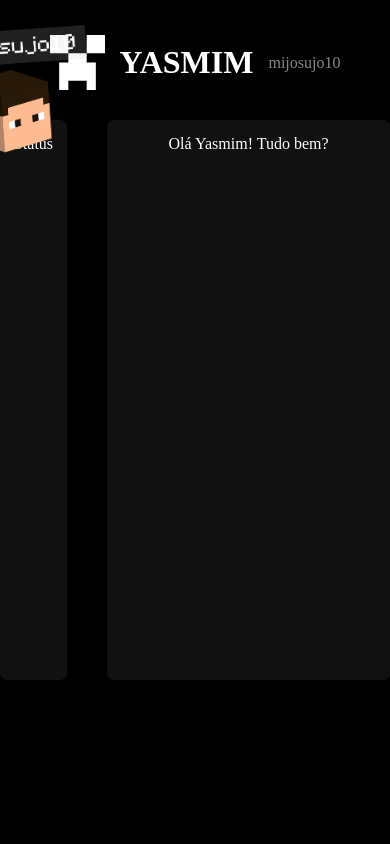
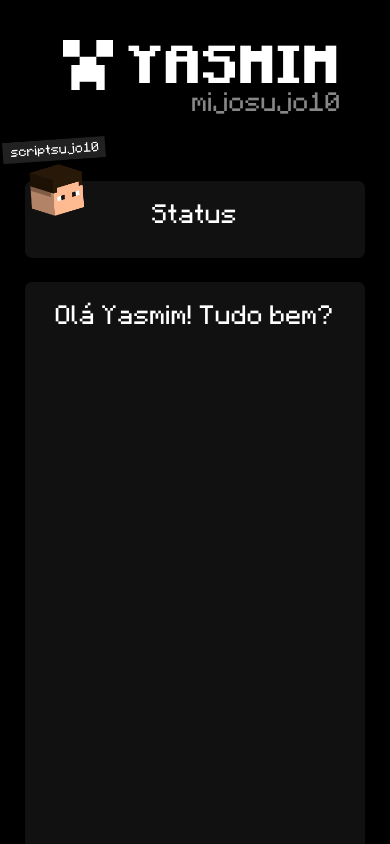
Before and after one commit to brayanvaladares/curso-html_css, a plain HTML site: page Yasmim/index.html in a window 390 px wide. Shown: the top 844 px of the page. Drawn offline with Linux system fonts and the light colour scheme.

Commit message:
Adicionando reponsividade para dispositivos mobile

```diff
--- a/Yasmim/index.html
+++ b/Yasmim/index.html
@@ -9,6 +9,7 @@
   <body>
     <header>
       <div class="titulo">
+        <div class="imagem"></div>
         <svg
           class="creeper"
           xmlns="http://www.w3.org/2000/svg"
@@ -21,13 +22,15 @@
             d="M4 6H2v6h2v-2h4v2h2V6H8V4H4v2zm4-2h4V0H8v4zM0 4h4V0H0v4z"
           ></path>
         </svg>
-        <h1>YASMIM</h1>
-        <p>mijosujo10</p>
+        <div class="textos-titulo">
+          <h1>YASMIM</h1>
+          <p>mijosujo10</p>
+        </div>
       </div>
     </header>
     <main>
       <div class="container-barraLateral">
-        <img src="imgs/scriptsujo10.png" alt="" class="scriptsujo10" />
+        <img src="imgs/scriptsujo10.png" alt="" height="150" width="auto" class="scriptsujo10" />
         <div class="barraLateral-mensagem"><p>Status</p></div>
       </div>
       <div class="container-principal">
--- a/Yasmim/style.css
+++ b/Yasmim/style.css
@@ -1,3 +1,15 @@
+@font-face {
+  font-family: "minecraft standard";
+  src: url("/Yasmim/fonts/MinecraftStandard.otf");
+  font-weight: 400;
+}
+
+@font-face {
+  font-family: "minecraft standard";
+  src: url("/Yasmim/fonts/MinecraftStandardBold.otf");
+  font-weight: 700;
+}
+
 * {
   margin: 0;
   padding: 0;
@@ -8,6 +20,7 @@ body {
   font-family: minecraft standard;
 }
 
+@media (min-width: 600px) {
   header {
     display: flex;
     justify-content: center;
@@ -42,7 +55,6 @@ main {
     border-radius: 7px;
     width: 220px;
     height: 560px;
-  max-width: 250p;
     position: relative;
   }
   .scriptsujo10 {
@@ -69,3 +81,75 @@ main {
   .barraLateral-mensagem {
     margin-top: 15px;
   }
+}
+
+@media (max-width: 600px) {
+  header {
+    display: flex;
+    justify-content: center;
+    padding-top: px;
+  }
+
+  .titulo {
+    display: flex;
+    text-align: end;
+    margin-top: 30px;
+    gap: 15px;
+
+    .creeper {
+      height: 50px;
+      width: auto;
+      fill: white;
+      margin-top: 10px;
+    }
+
+    p {
+      margin-top: -10px;
+      color: #878787;
+    }
+  }
+
+  main {
+    display: flex;
+    flex-direction: column;
+    justify-content: center;
+    align-items: center;
+    gap: 24px;
+    padding-top: 65px;
+
+    .container-barraLateral {
+      display: flex;
+      position: relative;
+      justify-content: center;
+      background-color: #111111;
+      border-radius: 7px;
+      width: 340px;
+      height: 77px;
+
+      .scriptsujo10 {
+        position: absolute;
+        height: 94px;
+        width: auto;
+        left: -23px;
+        top: -45px;
+      }
+    }
+
+    .container-principal {
+      display: flex;
+      border-radius: 7px;
+      justify-content: center;
+      background-color: #111111;
+      width: 340px;
+      height: 1000px;
+    }
+
+    .principal-mensagem {
+      margin-top: 15px;
+    }
+
+    .barraLateral-mensagem {
+      margin-top: 15px;
+    }
+  }
+}
```
Also changed, not shown: Yasmim/fonts/MinecraftStandard.otf (added), Yasmim/fonts/MinecraftStandardBold.otf (added), Yasmim/fonts/MinecraftStandardBoldOblique.otf (added), Yasmim/fonts/MinecraftStandardOblique.otf (added). Lines whose indentation alone changed are shown as unchanged.
